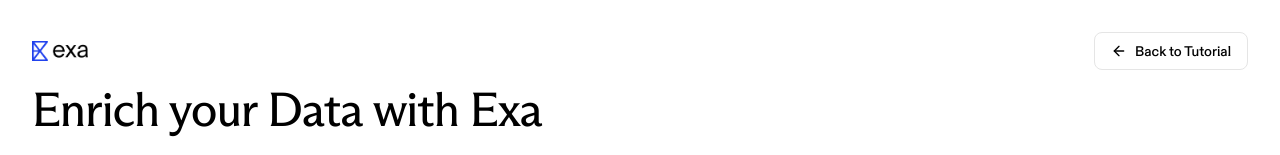
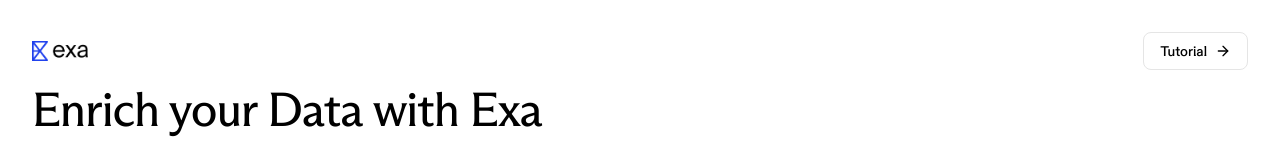
Before and after one commit to exa-labs/company-enrichment-demo, a Next.js app: page /enrichment-demo/visualization in a window 1280 px wide. Shown: the top 155 px of the page. Built offline with nearby package versions, Linux system fonts and the light colour scheme.

Commit message:
feat: update nav buttons - Tutorial → on viz page, ← Visualization on tutorial page
Co-Authored-By: jonah@exa.ai <jonah@exa.ai>

```diff
--- a/src/app/page.tsx
+++ b/src/app/page.tsx
@@ -7,7 +7,7 @@ import { Step, StepContainer } from '@/components/Step';
 import { PageHeader } from '@/components/PageHeader';
 import { HowItWorksHeaderButtons } from '@/components/HeaderButtons';
 import Link from 'next/link';
-import { ArrowRight } from 'lucide-react';
+import { ArrowLeft } from 'lucide-react';
 
 const LLM_CONTENT = `# Company Enrichment Pipeline with Exa Answer API
 
@@ -62,12 +62,12 @@ Sign up for a free API key at https://dashboard.exa.ai
 Documentation: https://docs.exa.ai
 `;
 
-function SeeVisualizationButton() {
+function VisualizationButton() {
   return (
     <Link href="/visualization">
       <button className="flex items-center gap-2 rounded-lg border border-[#e5e5e5] bg-white px-4 py-2 text-sm font-medium text-black hover:bg-[#f9f7f7] hover:border-[rgba(9,114,213,0.32)] transition-all">
-        <span>See Visualization</span>
-        <ArrowRight size={16} />
+        <ArrowLeft size={16} />
+        <span>Visualization</span>
       </button>
     </Link>
   );
@@ -77,7 +77,7 @@ function HeaderButtons({ llmContent }: { llmContent: string }) {
   return (
     <div className="flex items-center gap-2">
       <HowItWorksHeaderButtons llmContent={llmContent} />
-      <SeeVisualizationButton />
+      <VisualizationButton />
     </div>
   );
 }
--- a/src/app/visualization/page.tsx
+++ b/src/app/visualization/page.tsx
@@ -3,14 +3,14 @@
 import { CRMAnimation } from '@/components/CRMAnimation';
 import { PageHeader } from '@/components/PageHeader';
 import Link from 'next/link';
-import { ArrowLeft } from 'lucide-react';
+import { ArrowRight } from 'lucide-react';
 
-function BackToTutorialButton() {
+function TutorialButton() {
   return (
     <Link href="/">
       <button className="flex items-center gap-2 rounded-lg border border-[#e5e5e5] bg-white px-4 py-2 text-sm font-medium text-black hover:bg-[#f9f7f7] hover:border-[rgba(9,114,213,0.32)] transition-all">
-        <ArrowLeft size={16} />
-        <span>Back to Tutorial</span>
+        <span>Tutorial</span>
+        <ArrowRight size={16} />
       </button>
     </Link>
   );
@@ -22,7 +22,7 @@ export default function Visualization() {
       <PageHeader
         title="Enrich your Data with Exa"
         subtitle="Use the Exa Answer API to enrich your CRM or database with structured company data."
-        rightContent={<BackToTutorialButton />}
+        rightContent={<TutorialButton />}
       />
 
       <main className="py-4">
```
